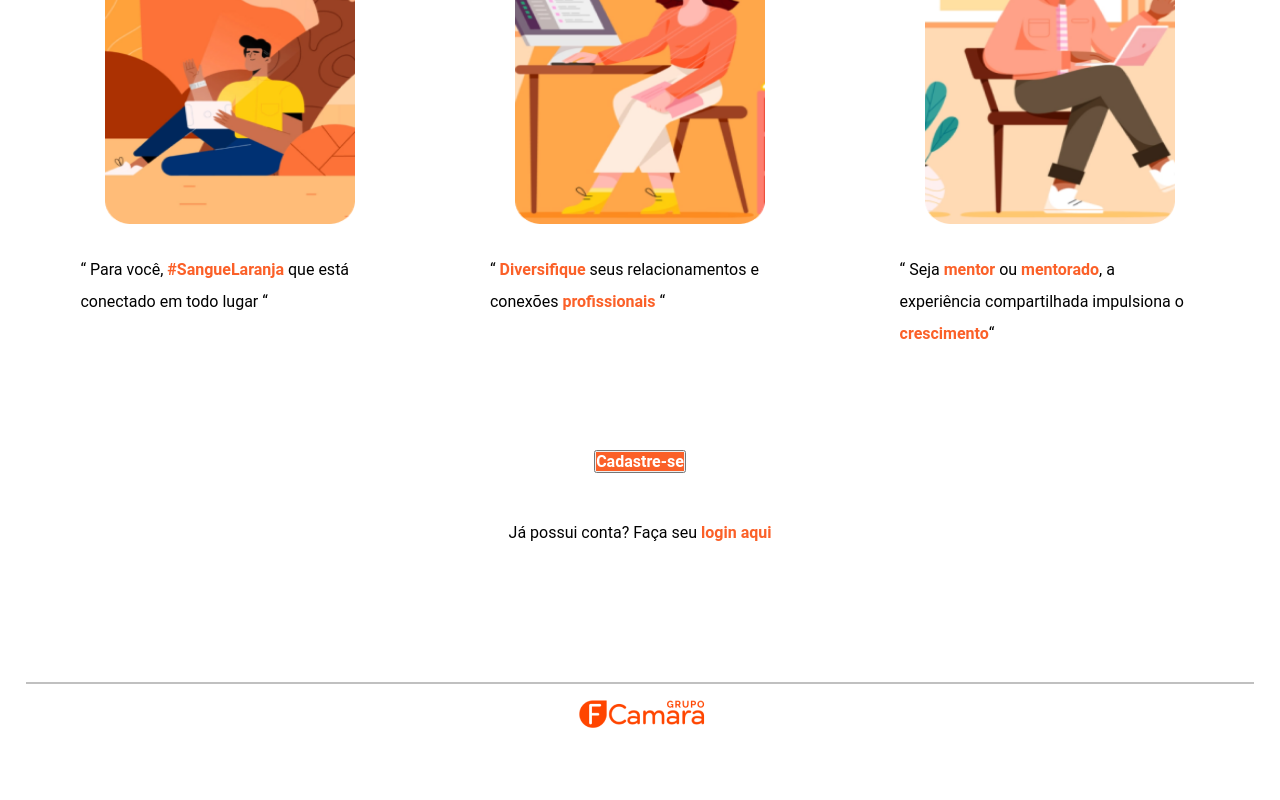
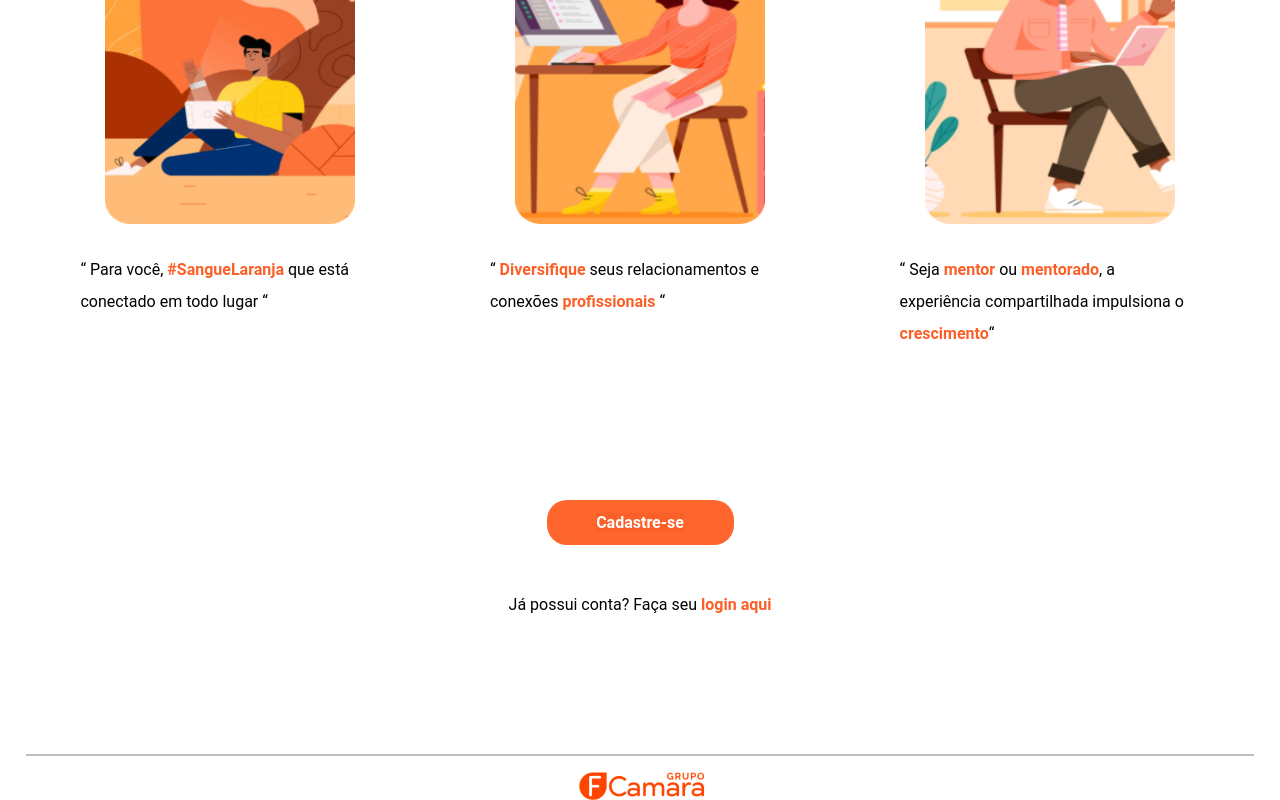
Before and after one commit to devmichaelviana/ShareOrangePlus, a React (Create React App) app: page / in a window 1280 px wide. Shown: the part 561-1361 px from the top of the page. Before the commit the page ends 1289 px from the top, so only its background shows below. Built offline with nearby package versions, Linux system fonts and the light colour scheme.

Commit message:
feat: adicionando class name

```diff
--- a/src/pages/Home/index.js
+++ b/src/pages/Home/index.js
@@ -58,9 +58,9 @@ function PageHome() {
 
         <section className="cadastrar__centralizar">
           <div className="cadastrar">
-            <button>
+            <button className="buttonCadastro">
               <Link className="cadastro" to="/cadastro">
-                Cadastre-se{' '}
+                Cadastre-se
               </Link>
             </button>
             <p className="title__login">
```
